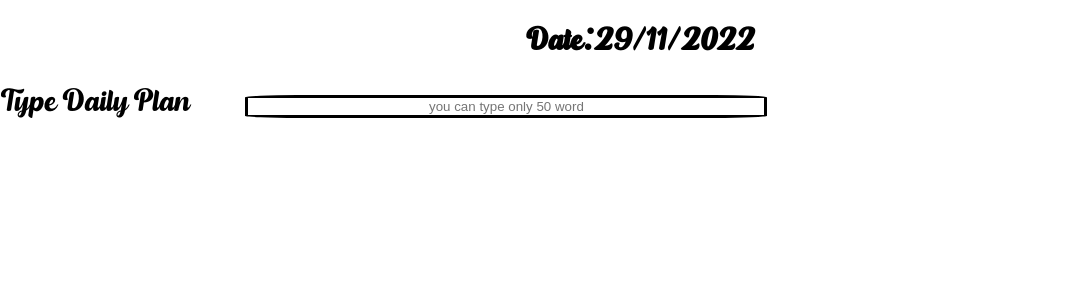
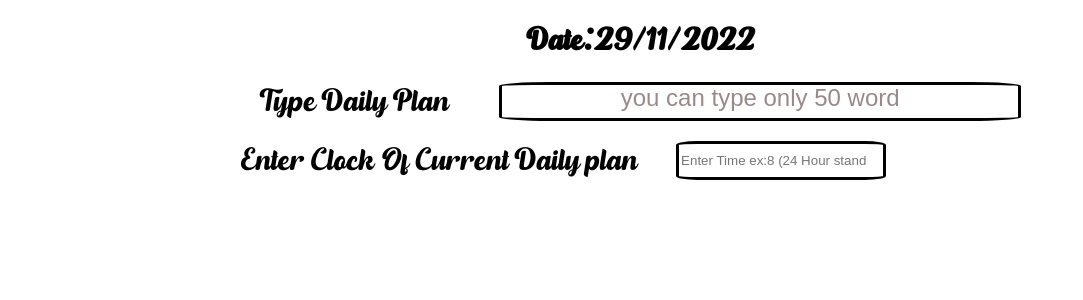
Before and after one commit to tofsona14/ToDo-List, a React (Create React App) app: page / in a window 1280 px wide. Shown: the top 300 px of the page, without its empty margins (0-1083 px from the left). Built offline with nearby package versions, Linux system fonts and the light colour scheme.

Commit message:
add Daily Plan Time

```diff
--- a/src/App.css
+++ b/src/App.css
@@ -54,10 +54,7 @@
 .Date {
   width: auto;
 }
-.dailyPlanText{
-  font-family: 's';
-  font-size: xx-large;
-}
+
 .inputDailyPlan{
   border: solid black;
   border-radius: 10%;
@@ -66,4 +63,25 @@
 }
 .inputDailyPlan::placeholder {
   text-align: center;
+  font-size: x-large;
+  color: rgb(155, 137, 137)
 }
+.InfoDiv--1{
+  font-family: "S";
+  font-size: xx-large;
+  display: flex;
+  justify-content: center;
+}
+.InfoDiv--2{
+  font-family: "S";
+  font-size: xx-large;
+  display: flex;
+  justify-content: center;
+  margin-right: 12vw;
+}
+.inputOfTime{
+  width: 200px;
+  margin-left: 3vw;
+  border: solid black;
+  border-radius: 10%;
+}
--- a/src/App.js
+++ b/src/App.js
@@ -8,10 +8,18 @@ function App() {
    const today = `${date.getDate()}/${date.getMonth()}/${date.getFullYear()}`
   return (
     <div className='DateDiv'>
-       <div className='Div--Date'><h1 className='Date'>Date:{today}</h1></div>
-      <label htmlFor='EnterText' className='dailyPlanText' > Type Daily Plan </label>
-      <input className='inputDailyPlan' type="text" id='EnterText' maxLength={50} placeholder="you can type only 50 word"/>
-
+      <div className='Div--Date'><h1 className='Date'>Date:{today}</h1></div>
+      <div className="InfoDiv--1">
+        <label htmlFor='EnterText' className='g' > Type Daily Plan </label>
+        <input className='inputDailyPlan' type="text" id='EnterText' maxLength={50} placeholder="you can type only 50 word"/>
+      </div>
+      <br></br>
+      <div className='InfoDiv--2'>
+        <label htmlFor='EnterDate'>
+            Enter Clock Of Current Daily plan
+        </label>
+        <input className='inputOfTime' type="number" min={0} max={24} step={1} placeholder='Enter Time ex:8 (24 Hour standard)'/>
+      </div>
     </div>
   );
 }
```
